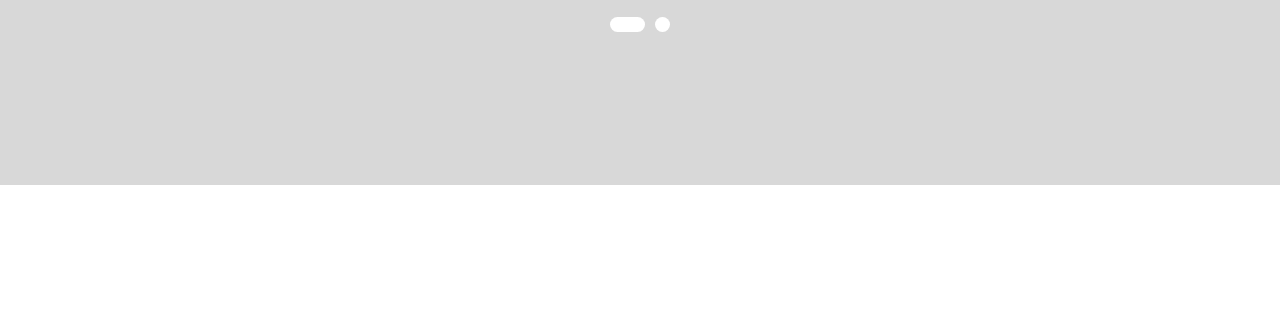
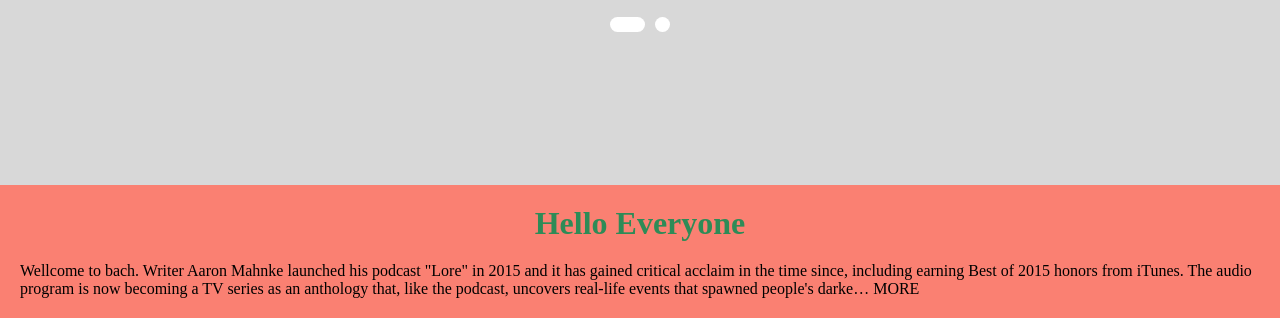
Before and after one commit to ismailmozumdar/finel-site, a plain HTML site: page index.html in a window 1280 px wide. Shown: the part 1312-1630 px from the top of the page. Before the commit the page ends 1497 px from the top, so only its background shows below. Drawn offline with Linux system fonts and the light colour scheme.

Commit message:
next one

```diff
--- a/index.html
+++ b/index.html
@@ -202,5 +202,10 @@
 		</div>
 	</div>
 	</div>
+	<div class="next">
+		<h1>Hello Everyone</h1>
+		<p>Wellcome to bach. Writer Aaron Mahnke launched his podcast "Lore" in 2015 and it has gained critical acclaim in the time since, including earning Best of 2015 honors from iTunes. The audio program is now becoming a TV series as an anthology that, like the podcast, uncovers real-life events that spawned people's darke… MORE
+		</p>
+	</div>
 </body>
 </html>
--- a/style.css
+++ b/style.css
@@ -367,3 +367,17 @@ ul li a:hover{
 	padding: 10px;
 	text-align: center;
 }
+.next{
+ width: 100%;
+ height: auto;
+ background: salmon;
+ padding: 20px 0 0 0 ;
+}
+.next h1{
+	color: seagreen;
+	text-align: center;
+
+}
+.next p{
+	padding: 20px;
+}
```
